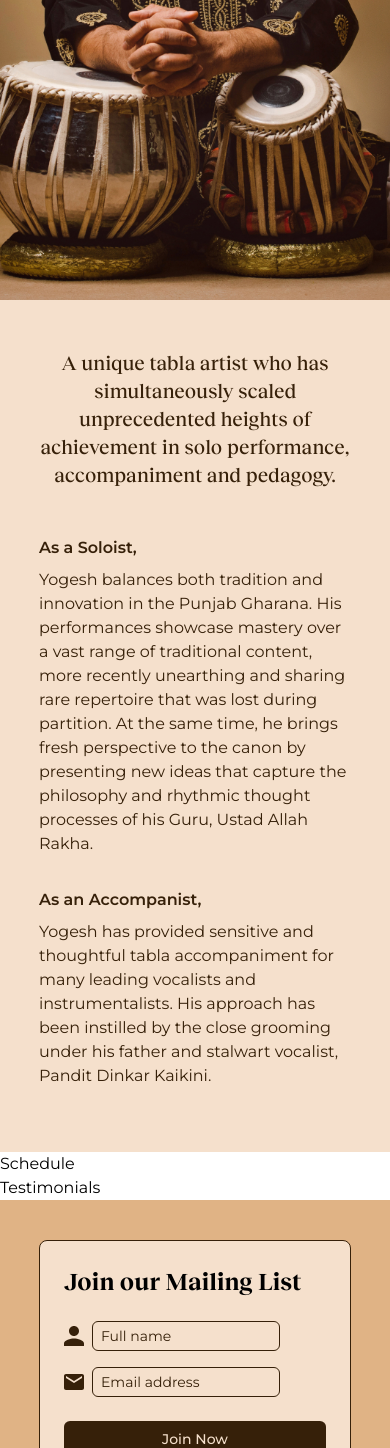
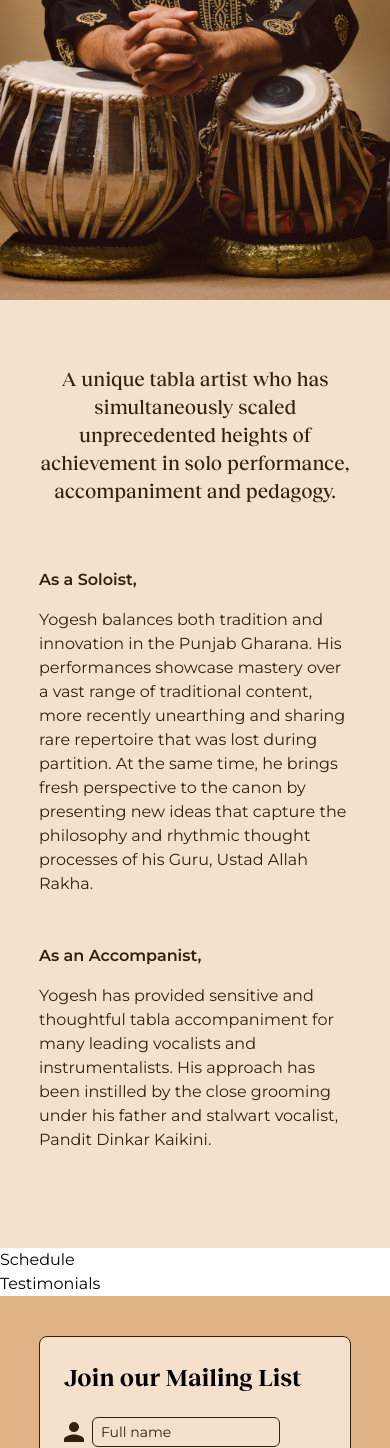
Before and after one commit to NeeshSamsi/yogeshsamsi-old, a Next.js app: page / in a window 390 px wide. Shown: the part 608-2056 px from the top of the page. Built offline with nearby package versions, Linux system fonts and the light colour scheme; what tailwind-hamburgers would draw is missing.

Commit message:
fix: responsive text fixes

```diff
--- a/containers/Home/About.jsx
+++ b/containers/Home/About.jsx
@@ -6,14 +6,14 @@ const About = () => {
       role="About"
       className="bg-lighter px-col-all text-darker md:px-col-main"
     >
-      <h3 className="py-12 text-center font-serif text-xl font-medium">
+      <h3 className="py-16 text-center font-serif text-xl font-medium md:text-2xl xl:py-24 xl:text-3xl">
         A unique tabla artist who has simultaneously scaled unprecedented
         heights of achievement in solo performance, accompaniment and pedagogy.
       </h3>
 
-      <div className="mb-8 flex flex-col space-y-2 text-base">
+      <div className="xl: mb-12 flex flex-col space-y-4 text-base md:text-lg xl:mb-16 xl:flex-row xl:justify-between xl:space-y-0 xl:text-xl">
         <p className="font-semibold">As a Soloist,</p>
-        <p>
+        <p className="max-w-none xl:max-w-lg 2xl:max-w-3xl">
           Yogesh balances both tradition and innovation in the Punjab Gharana.
           His performances showcase mastery over a vast range of traditional
           content, more recently unearthing and sharing rare repertoire that was
@@ -23,9 +23,9 @@ const About = () => {
         </p>
       </div>
 
-      <div className="flex flex-col space-y-2 pb-16 text-base">
+      <div className="flex flex-col space-y-4 pb-24 text-base md:text-lg xl:flex-row xl:justify-between xl:text-xl">
         <p className="font-semibold">As an Accompanist,</p>
-        <p>
+        <p className="max-w-none xl:max-w-lg 2xl:max-w-3xl">
           Yogesh has provided sensitive and thoughtful tabla accompaniment for
           many leading vocalists and instrumentalists. His approach has been
           instilled by the close grooming under his father and stalwart
```
